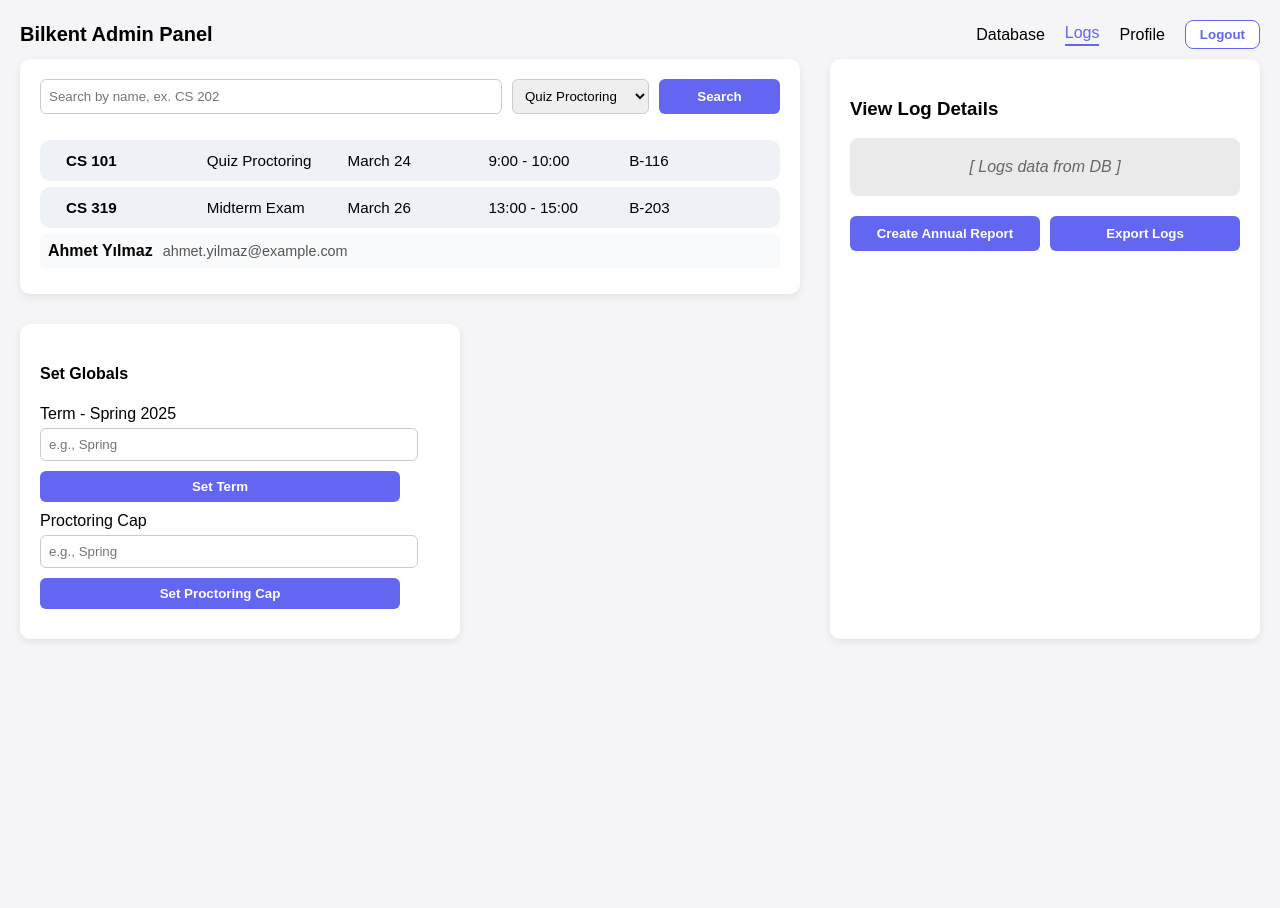
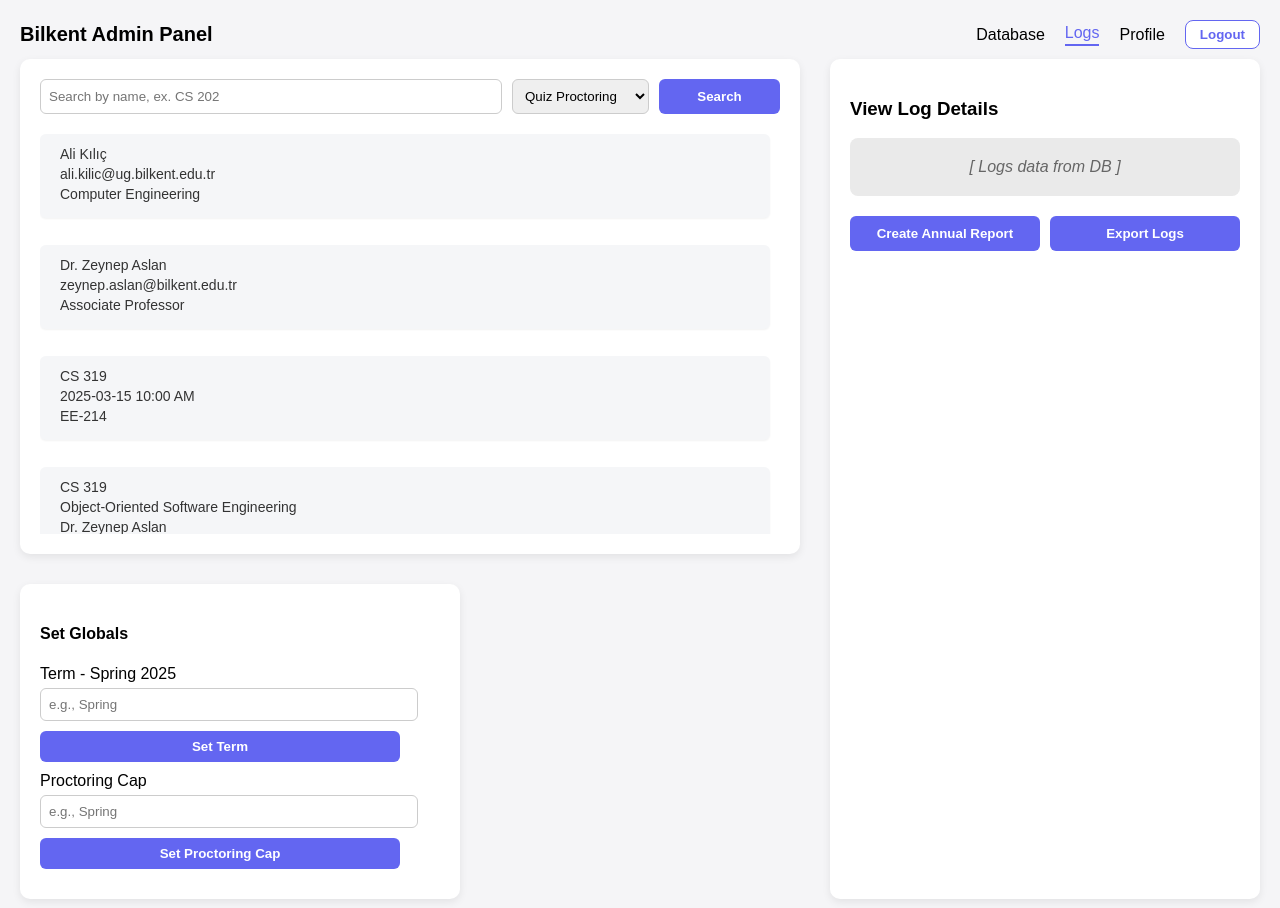
Before and after one commit to Alperen41-tech/Bilkent-TA-Proctor-Management-System, a React (Create React App) app in the folder UI/uiapp/: page /admin-logs in a window 1280 px wide. Shown: the top 908 px of the page. Before the commit the page ends 800 px from the top, so only its background shows below. Built offline with nearby package versions, Linux system fonts and the light colour scheme.

Commit message:
Admin Database and Logs Pages Content finished

```diff
--- /dev/null
+++ b/UI/uiapp/src/Admin/AdminDatabaseItem.css
@@ -0,0 +1,35 @@
+/* AdminDatabaseItem.css */
+.admin-db-item {
+    background-color: #f5f6f8;
+    border-radius: 6px;
+    display: flex;
+
+    justify-content: space-between;
+    align-items: center;
+    padding: 12px 20px;
+    margin-bottom: 12px;
+    box-shadow: 0 1px 2px rgba(0,0,0,0.05);
+    transition: background-color 0.3s ease;
+  }
+
+  .admin-db-details > div {
+    margin-bottom: 4px;
+    font-size: 14px;
+    color: #333;
+  }
+
+  .admin-db-delete {
+    cursor: pointer;
+    color: #333;
+  }
+
+  .admin-db-delete:hover {
+    color: #e63946;
+  }
+
+  .admin-db-item-selected {
+    background-color: #d1d2ff;
+  }
+  .admin-db-item:hover:not(.admin-db-item-selected) {
+    background-color: #d1d2ff;
+  }
--- /dev/null
+++ b/UI/uiapp/src/Admin/AdminDatabaseItem.jsx
@@ -0,0 +1,73 @@
+// AdminDatabaseItem.jsx
+import React from 'react';
+import './AdminDatabaseItem.css';
+
+const AdminDatabaseItem = ({ type, data, onDelete, isSelected, onSelect, inLog }) => {
+  const renderDetails = () => {
+    switch (type) {
+      case 'ta':
+        return (
+          <>
+            <div>{data.name}</div>
+            <div>{data.email}</div>
+            <div>{data.department}</div>
+          </>
+        );
+      case 'instructor':
+        return (
+          <>
+            <div>{data.name}</div>
+            <div>{data.email}</div>
+            <div>{data.title}</div>
+          </>
+        );
+      case 'exam':
+        return (
+          <>
+            <div>{data.course}</div>
+            <div>{data.date} {data.time}</div>
+            <div>{data.location}</div>
+          </>
+        );
+      case 'course':
+        return (
+          <>
+            <div>{data.code}</div>
+            <div>{data.name}</div>
+            <div>{data.instructor}</div>
+          </>
+        );
+      case 'class':
+        return (
+          <>
+            <div>{data.room}</div>
+            <div>{data.capacity} students</div>
+          </>
+        );
+      case 'student':
+        return (
+          <>
+            <div>{data.name}</div>
+            <div>{data.email}</div>
+            <div>{data.studentId}</div>
+          </>
+        );
+      default:
+        return <div>Unknown type</div>;
+    }
+  };
+
+  return (
+    <div className={`admin-db-item ${isSelected ? 'admin-db-item-selected' : ''}`} onClick={() => onSelect(data)}>
+      <div className="admin-db-details">
+        {renderDetails()}
+      </div>
+      {!inLog && (<div className="admin-db-delete" onClick={() => onDelete(data.id)}>
+        🗑️
+      </div>)}
+
+    </div>
+  );
+};
+
+export default AdminDatabaseItem;
--- a/UI/uiapp/src/Admin/AdminDatabasePage.jsx
+++ b/UI/uiapp/src/Admin/AdminDatabasePage.jsx
@@ -1,11 +1,73 @@
 import React, { useState } from "react";
 import NavbarAdmin from "./NavbarAdmin";
 import "./AdminDatabasePage.css";
+import AdminDatabaseItem from "./AdminDatabaseItem";
 
 const AdminDatabasePage = () => {
   const [selectedType, setSelectedType] = useState("");
   const [taCount, setTaCount] = useState(2);
   const [selectedFile, setSelectedFile] = useState(null);
+  const [selectedData, setSelectedData] = useState({});
+
+  // Sample data for the database items
+  const adminDatabaseItems = [
+    {
+      type: 'ta',
+      data: {
+        id: 1,
+        name: "Ali Kılıç",
+        email: "ali.kilic@ug.bilkent.edu.tr",
+        department: "Computer Engineering"
+      }
+    },
+    {
+      type: 'instructor',
+      data: {
+        id: 2,
+        name: "Dr. Zeynep Aslan",
+        email: "zeynep.aslan@bilkent.edu.tr",
+        title: "Associate Professor"
+      }
+    },
+    {
+      type: 'exam',
+      data: {
+        id: 3,
+        course: "CS 319",
+        date: "2025-03-15",
+        time: "10:00 AM",
+        location: "EE-214"
+      }
+    },
+    {
+      type: 'course',
+      data: {
+        id: 4,
+        code: "CS 319",
+        name: "Object-Oriented Software Engineering",
+        instructor: "Dr. Zeynep Aslan"
+      }
+    },
+    {
+      type: 'class',
+      data: {
+        id: 5,
+        room: "EE-214",
+        capacity: 35
+      }
+    },
+    {
+      type: 'student',
+      data: {
+        id: 6,
+        name: "Elif Kaya",
+        email: "elif.kaya@ug.bilkent.edu.tr",
+        studentId: "22123478"
+      }
+    }
+  ];
+
+
 
   const handleTypeChange = (e) => {
     setSelectedType(e.target.value);
@@ -16,6 +78,21 @@
       setSelectedFile(e.target.files[0]);
     }
   };
+
+  const createDatabaseItems = () => {
+    return(
+    adminDatabaseItems.map((item) => (
+      <AdminDatabaseItem
+        key={`${item.type}-${item.data.id}`}
+        type={item.type}
+        data={item.data}
+        onDelete={(id) => console.log(`Deleted ${item.type} with ID: ${id}`)}
+        onSelect={(data) => setSelectedData(data)}
+        isSelected={selectedData.id === item.data.id}
+        inLog={false} // Assuming this is not a log item
+      />
+    )))
+  }
 
   return (
     <div className="admin-database-database-container">
@@ -36,18 +113,7 @@
           <div className="admin-database-data-table">
             <div className="admin-database-table-body">
               <div className="admin-database-table-row">
-                <div> </div>
-                <div> </div>
-                <div> </div>
-                <div> </div>
-                <div> </div>
-              </div>
-              <div className="admin-database-table-row">
-                <div> </div>
-                <div> </div>
-                <div> </div>
-                <div> </div>
-                <div> </div>
+                  {createDatabaseItems()}
               </div>
             </div>
           </div>
--- a/UI/uiapp/src/Admin/AdminLogsPage.css
+++ b/UI/uiapp/src/Admin/AdminLogsPage.css
@@ -20,7 +20,6 @@
   display: flex;
   flex-direction: column;
   justify-content: space-between;
-
   margin-bottom: 10px;
   flex: 2; /* Allow this section to take up remaining space */
 }
@@ -69,6 +68,9 @@
 .table-body {
   display: flex;
   flex-direction: column;
+  max-height: 400px;
+  overflow-y: auto;
+  padding-right: 10px;
   gap: 15px;
 }
 
--- a/UI/uiapp/src/Admin/AdminLogsPage.jsx
+++ b/UI/uiapp/src/Admin/AdminLogsPage.jsx
@@ -1,50 +1,83 @@
 import React, { useState } from "react";
 import "./AdminLogsPage.css";
 import NavbarAdmin from "./NavbarAdmin";
-import TAItem from "../TAItem";
-import TaskItemSearch from "../TaskItemSearch";
+import AdminDatabaseItem from "./AdminDatabaseItem";
 
 const AdminLogsPage = () => {
   const [logs, setLogs] = useState([]); // Empty list, no hardcoded data
-  const [selectedTA, setSelectedTA] = useState(null);
+
+  const adminDatabaseItems = [
+    {
+      type: 'ta',
+      data: {
+        id: 1,
+        name: "Ali Kılıç",
+        email: "ali.kilic@ug.bilkent.edu.tr",
+        department: "Computer Engineering"
+      }
+    },
+    {
+      type: 'instructor',
+      data: {
+        id: 2,
+        name: "Dr. Zeynep Aslan",
+        email: "zeynep.aslan@bilkent.edu.tr",
+        title: "Associate Professor"
+      }
+    },
+    {
+      type: 'exam',
+      data: {
+        id: 3,
+        course: "CS 319",
+        date: "2025-03-15",
+        time: "10:00 AM",
+        location: "EE-214"
+      }
+    },
+    {
+      type: 'course',
+      data: {
+        id: 4,
+        code: "CS 319",
+        name: "Object-Oriented Software Engineering",
+        instructor: "Dr. Zeynep Aslan"
+      }
+    },
+    {
+      type: 'class',
+      data: {
+        id: 5,
+        room: "EE-214",
+        capacity: 35
+      }
+    },
+    {
+      type: 'student',
+      data: {
+        id: 6,
+        name: "Elif Kaya",
+        email: "elif.kaya@ug.bilkent.edu.tr",
+        studentId: "22123478"
+      }
+    }
+  ];
 
 
-  const createTAItem = (firstName, lastName, email, onClickHandler, selectedTAKey) => {
-    const ta = { firstName, lastName, email };
-    const key = `${firstName}-${lastName}-${email}`;
-    const isSelected = selectedTAKey === key;
-
-    return (
-      <TAItem
-        key={key}
-        ta={ta}
-        onClick={onClickHandler}
-        isSelected={isSelected}
+  const createLogsDatabaseItems = () => {
+    return(
+    adminDatabaseItems.map((item) => (
+      <AdminDatabaseItem
+        key={`${item.type}-${item.data.id}`}
+        type={item.type}
+        data={item.data}
+        onDelete={(id) => console.log(`Deleted ${item.type} with ID: ${id}`)}
+        onSelect={(data) => false}
+        isSelected={false}
+        inLog={true} // Assuming this is not a log item
       />
-    );
-  };
-
-  const createTaskItem = (course, name, date, timeInterval, classroom, onClickHandler, isSelected) => {
-    const task = { course, name, date, timeInterval, classroom };
-    return (
-      <TaskItemSearch
-        key={`${course}-${name}-${date}-${timeInterval}`}
-        task={task}
-        onClick={() => onClickHandler(task)}
-        isSelected={isSelected}
-      />
-    );
-  };
-
-
-
-
-
-  const handleTAClick = (ta) => {
-    const key = `${ta.firstName}-${ta.lastName}-${ta.email}`;
-    setSelectedTA(key);
-  };
-
+    )))
+  }
   return (
     <div className="logs-container">
       <NavbarAdmin />
@@ -64,21 +97,7 @@
               <button className="search-button">Search</button>
             </div>
             <div className="table-body">
-                          {logs.length === 0 ? (
-                <div className="no-logs-message">
-                  {createTaskItem("CS 101", "Quiz Proctoring", "March 24", "9:00 - 10:00", "B-116", () => {}, false)}
-                  {createTaskItem("CS 319", "Midterm Exam", "March 26", "13:00 - 15:00", "B-203", () => {}, false)}
-              {createTAItem("Ahmet", "Yılmaz", "ahmet.yilmaz@example.com", handleTAClick, selectedTA)}
-
-                </div>
-              ) : (
-                logs.map((log, index) => (
-                  <div key={index} className="table-row">
-                    {/* Your log content here */}
-                  </div>
-                ))
-              )}
-
+                  {createLogsDatabaseItems()}
             </div>
           </div>
 
--- a/UI/uiapp/src/LoginPage.jsx
+++ b/UI/uiapp/src/LoginPage.jsx
@@ -14,6 +14,7 @@
 
   const handleLogin = async () => {
     navigate("/admin-profile"); // Change this to the appropriate page for your role
+    //navigate("ds-dashboard"); // Change this to the appropriate page for your role
     /*
     try {
 
--- a/UI/uiapp/src/TaskItemSearch.css
+++ /dev/null
@@ -1,28 +0,0 @@
-.taskv2-item-row {
-  display: flex;
-  justify-content: space-between;
-  align-items: center;
-  background-color: #eef1f5;
-  padding: 12px 18px;
-  border-radius: 10px;
-  margin: 6px 0;
-  font-weight: 500;
-  cursor: pointer;
-  transition: background-color 0.2s ease;
-}
-
-.taskv2-item-row:hover {
-  background-color: #e0e7ff;
-}
-
-.taskv2-item-row.selected {
-  background-color: #c7d2fe;
-  font-weight: bold;
-}
-
-.taskv2-cell {
-  flex: 1;
-  text-align: left;
-  padding: 0 8px;
-  font-size: 0.95em;
-}
--- a/UI/uiapp/src/TaskItemSearch.jsx
+++ /dev/null
@@ -1,22 +0,0 @@
-import React from "react";
-import "./TaskItemSearch.css";
-
-const TaskItemSearch = ({ task, onClick, isSelected }) => {
-  const handleClick = () => {
-    if (onClick) {
-      onClick(task);
-    }
-  };
-
-  return (
-    <div className={`taskv2-item-row ${isSelected ? "selected" : ""}`} onClick={handleClick}>
-      <div className="taskv2-cell"><strong>{task.course}</strong></div>
-      <div className="taskv2-cell">{task.name}</div>
-      <div className="taskv2-cell">{task.date}</div>
-      <div className="taskv2-cell">{task.timeInterval}</div>
-      <div className="taskv2-cell">{task.classroom}</div>
-    </div>
-  );
-};
-
-export default TaskItemSearch;
```
Also changed, not shown: UI/uiapp/src/Admin/AdminDatabasePage.css (+23 -5 lines).
